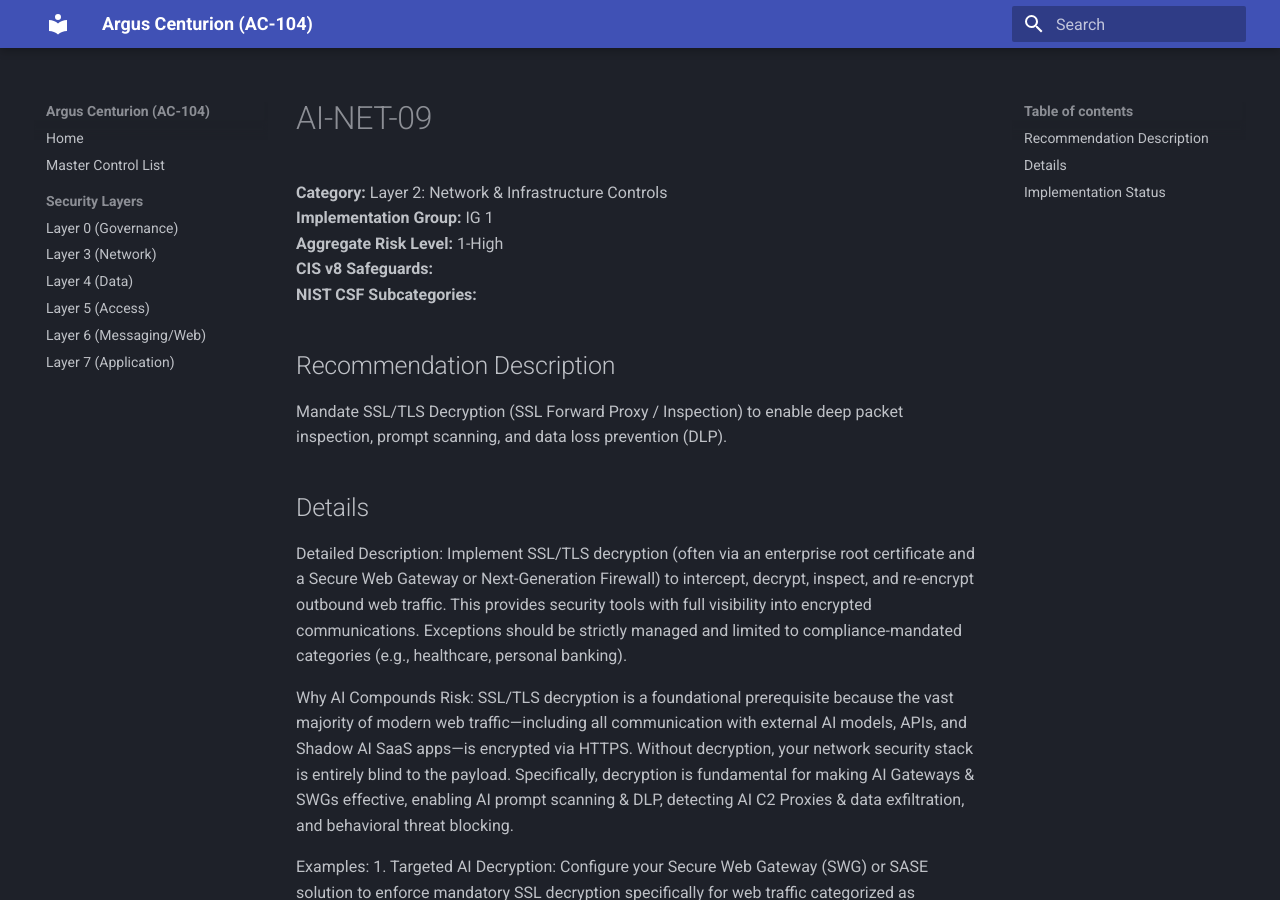
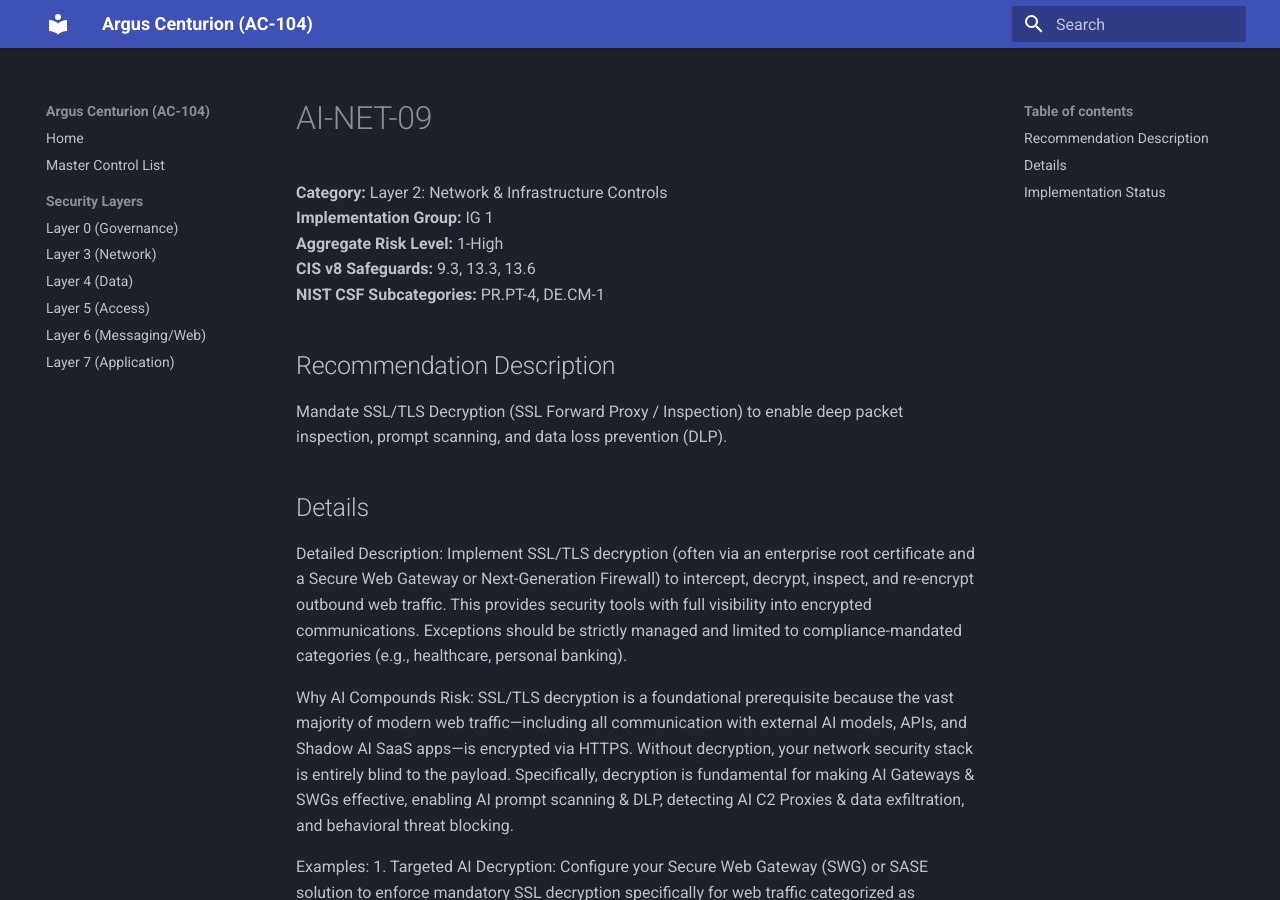
Before and after one commit to TH-Project-Files/Project-AC-104, an MkDocs documentation site: the page built from docs/controls/AI-NET-09.md, in a window 1280 px wide and 900 px high. Built offline with MkDocs 1.6.1 and Material for MkDocs 9.7.7, drawn with Linux system fonts in a browser that asks for light colours.

```diff
--- a/docs/controls/AI-NET-09.md
+++ b/docs/controls/AI-NET-09.md
@@ -3,8 +3,8 @@
 **Category:** Layer 2: Network & Infrastructure Controls
 **Implementation Group:** IG 1
 **Aggregate Risk Level:** 1-High
-**CIS v8 Safeguards:**
-**NIST CSF Subcategories:**
+**CIS v8 Safeguards:** 9.3, 13.3, 13.6
+**NIST CSF Subcategories:** PR.PT-4, DE.CM-1
 
 ## Recommendation Description
 Mandate SSL/TLS Decryption (SSL Forward Proxy / Inspection) to enable deep packet inspection, prompt scanning, and data loss prevention (DLP).
```
Also changed, not shown: docs/controls/AI-END-10.md (+2 -2 lines).
